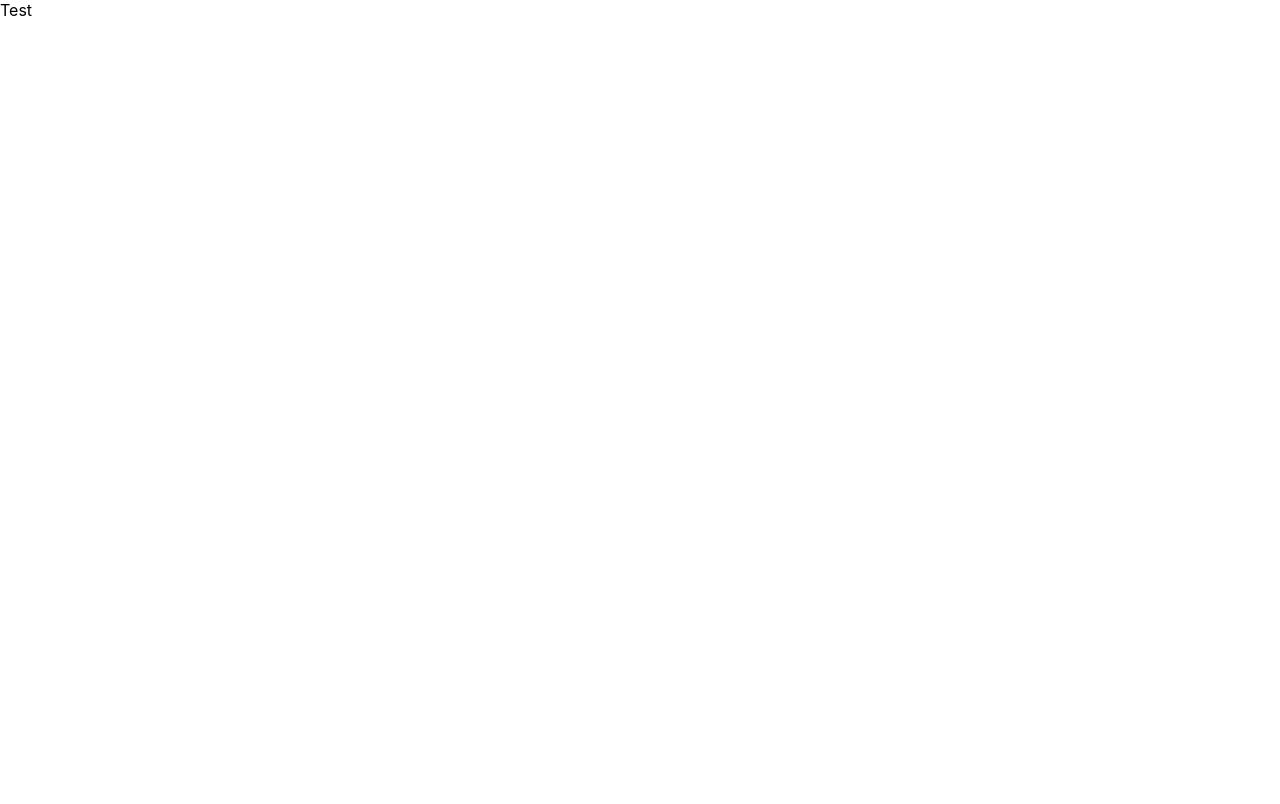
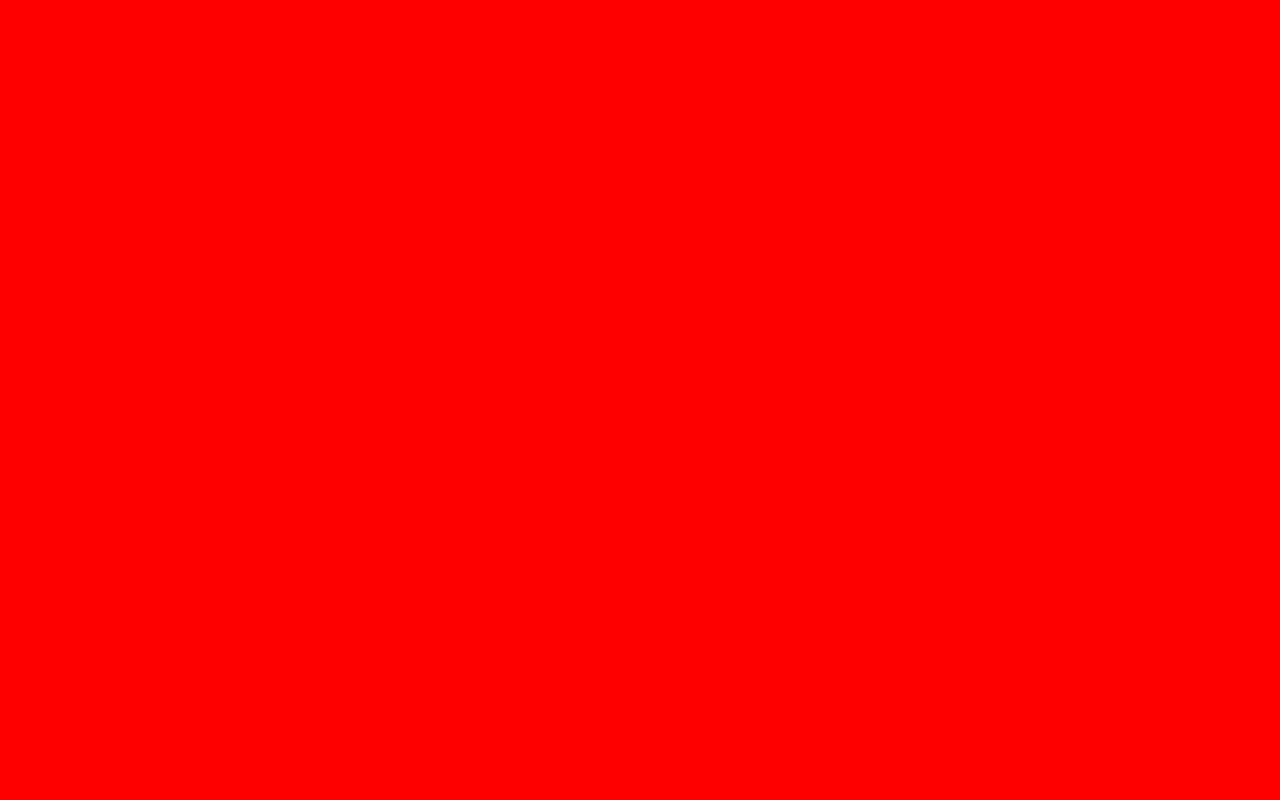
Before and after one commit to digitaltembo/motleyverse, a React (Create React App) app in the folder client/: page / in a window 1280 px wide. Built offline with nearby package versions, Linux system fonts and the light colour scheme.

Commit message:
Add canvas

```diff
--- a/client/src/App.tsx
+++ b/client/src/App.tsx
@@ -1,6 +1,7 @@
 import React from 'react';
 
 import { createGlobalStyle } from 'styled-components'
+import Canvas from './world/canvas/Canvas';
 
 const GlobalStyle = createGlobalStyle`
   body {  margin: 0;
@@ -9,18 +10,22 @@ const GlobalStyle = createGlobalStyle`
       sans-serif;
     -webkit-font-smoothing: antialiased;
     -moz-osx-font-smoothing: grayscale;
+    width: 100%;
+    height: 100%;
+  }
+  html, #root {
+    width: 100%;
+    height: 100%;
   }
 `;
 
 
 function App() {
   return (
-    <div className="App">
+    <>
       <GlobalStyle />
-      <header className="App-header">
-        Test
-      </header>
-    </div>
+      <Canvas />
+    </>
   );
 }
 
--- a/client/src/index.tsx
+++ b/client/src/index.tsx
@@ -1,6 +1,5 @@
 import React from 'react';
 import ReactDOM from 'react-dom/client';
-import './index.css';
 import App from './App';
 import reportWebVitals from './reportWebVitals';
 
--- /dev/null
+++ b/client/src/world/canvas/Canvas.tsx
@@ -0,0 +1,37 @@
+import React from "react";
+import styled from "styled-components";
+
+const CanvasComponent = styled("canvas")`
+  width: 100%;
+  height: 100%;
+`;
+
+function Canvas() {
+  const [canvas, setCanvas] = React.useState<HTMLCanvasElement | null>(null);
+
+  React.useEffect(() => {
+    if (canvas == null ){
+      return;
+    }
+
+    // Initialize the GL context
+    const gl = canvas.getContext("webgl");
+
+    // Only continue if WebGL is available and working
+    if (gl === null) {
+      alert(
+        "Unable to initialize WebGL. Your browser or machine may not support it."
+      );
+      return;
+    }
+
+    // Set clear color to black, fully opaque
+    gl.clearColor(1.0, 0.0, 0.0, 1.0);
+    // Clear the color buffer with specified clear color
+    gl.clear(gl.COLOR_BUFFER_BIT);
+  }, [canvas]);
+
+  return <CanvasComponent ref={setCanvas} />
+}
+
+export default Canvas;
```
